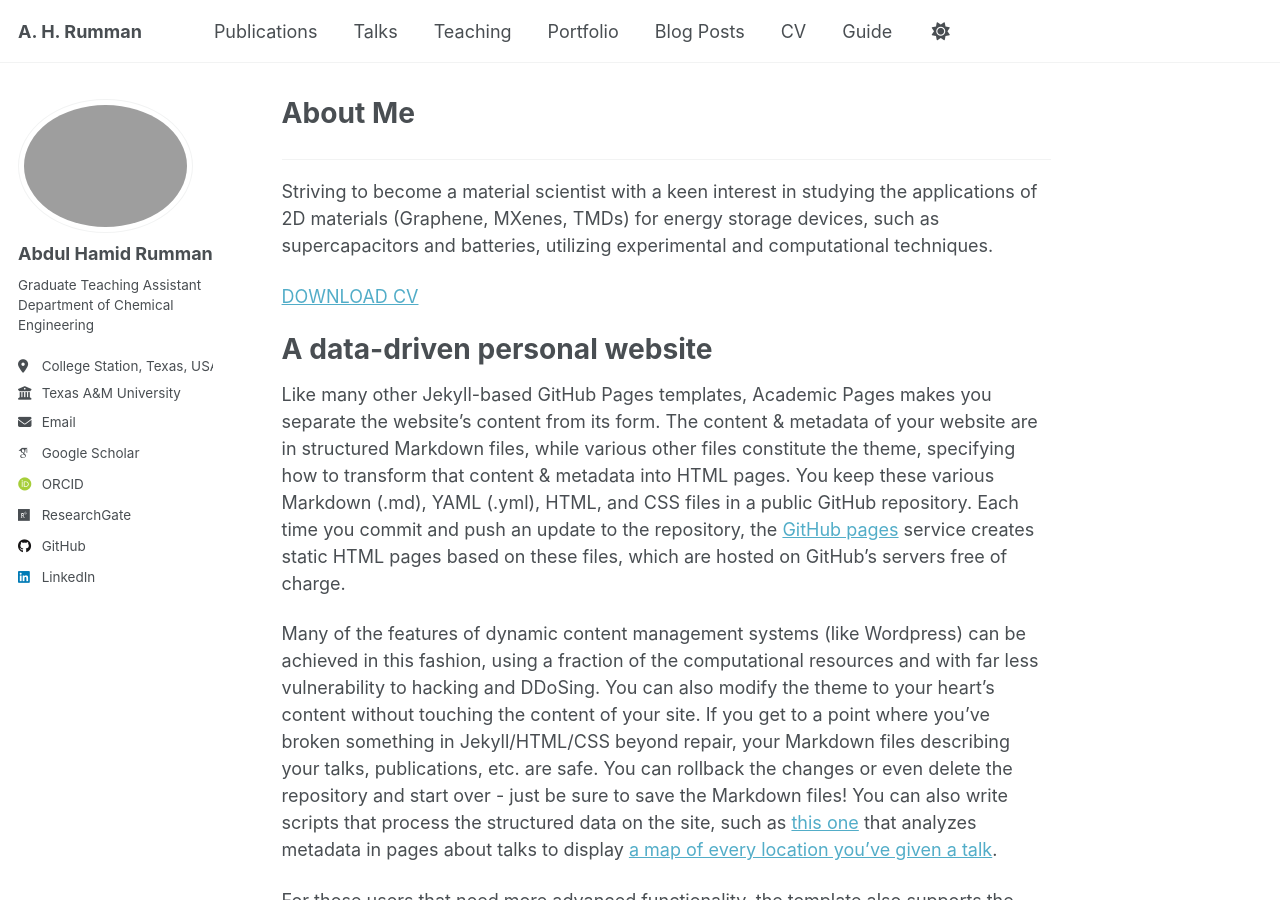
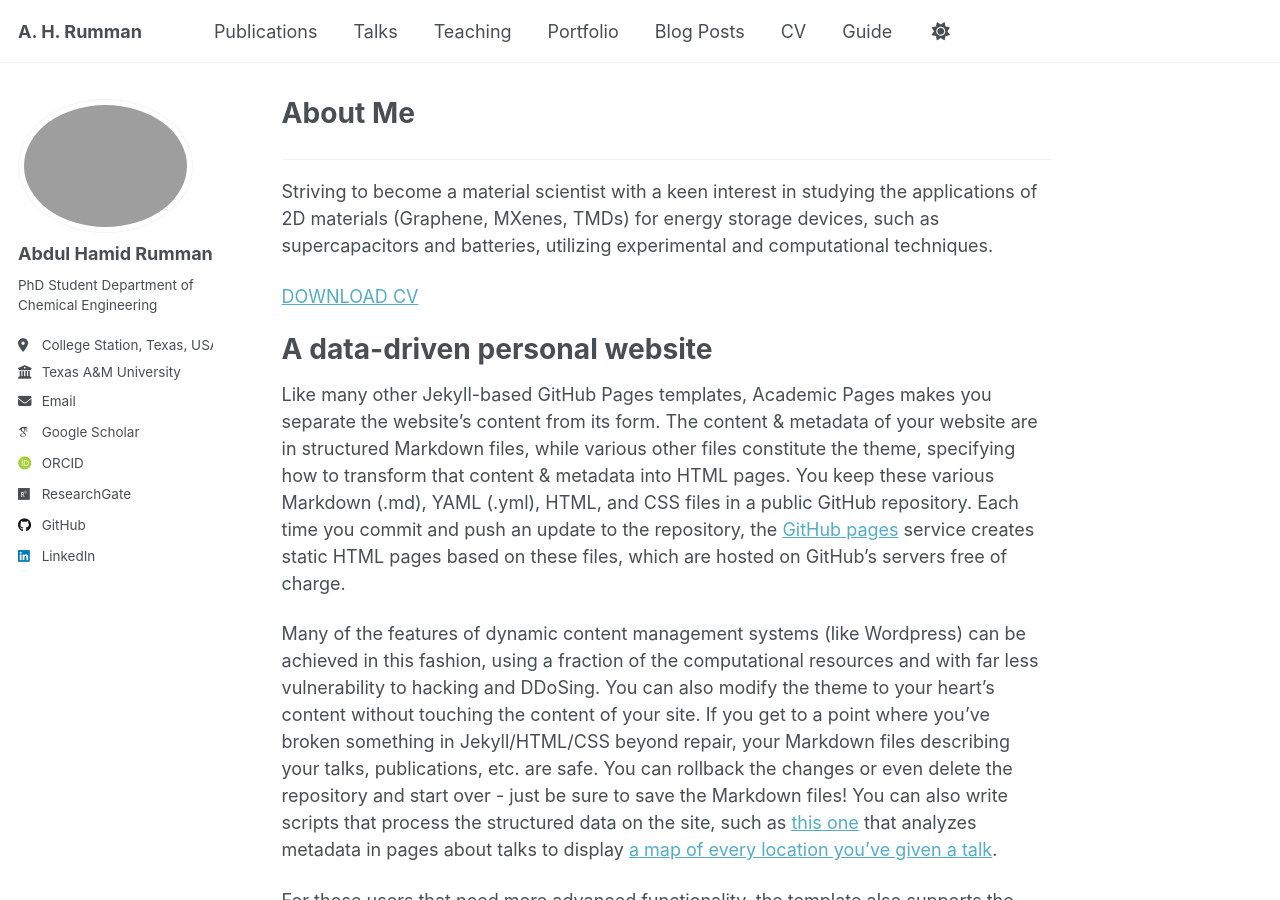
Before and after one commit to AbdulHamidRumman/abdulhamidrumman.github.io, a Jekyll site: the page built from _pages/about.md, in a window 1280 px wide and 900 px high. Built offline with Jekyll 4.4.1, drawn with Linux system fonts in a browser that asks for light colours; some web fonts are replaced; a script that is not in the unit is left out.

Commit message:
Update _config.yml

```diff
--- a/_config.yml
+++ b/_config.yml
@@ -25,7 +25,7 @@ author:
   avatar           : "profile.jpg"
   name             : "Abdul Hamid Rumman"
   pronouns         : # example: "she/her"
-  bio              : "Graduate Teaching Assistant \nDepartment of Chemical Engineering"
+  bio              : "PhD Student \nDepartment of Chemical Engineering"
   location         : "College Station, Texas, USA"
   employer         : "Texas A&M University"
   uri              : # URL
```
